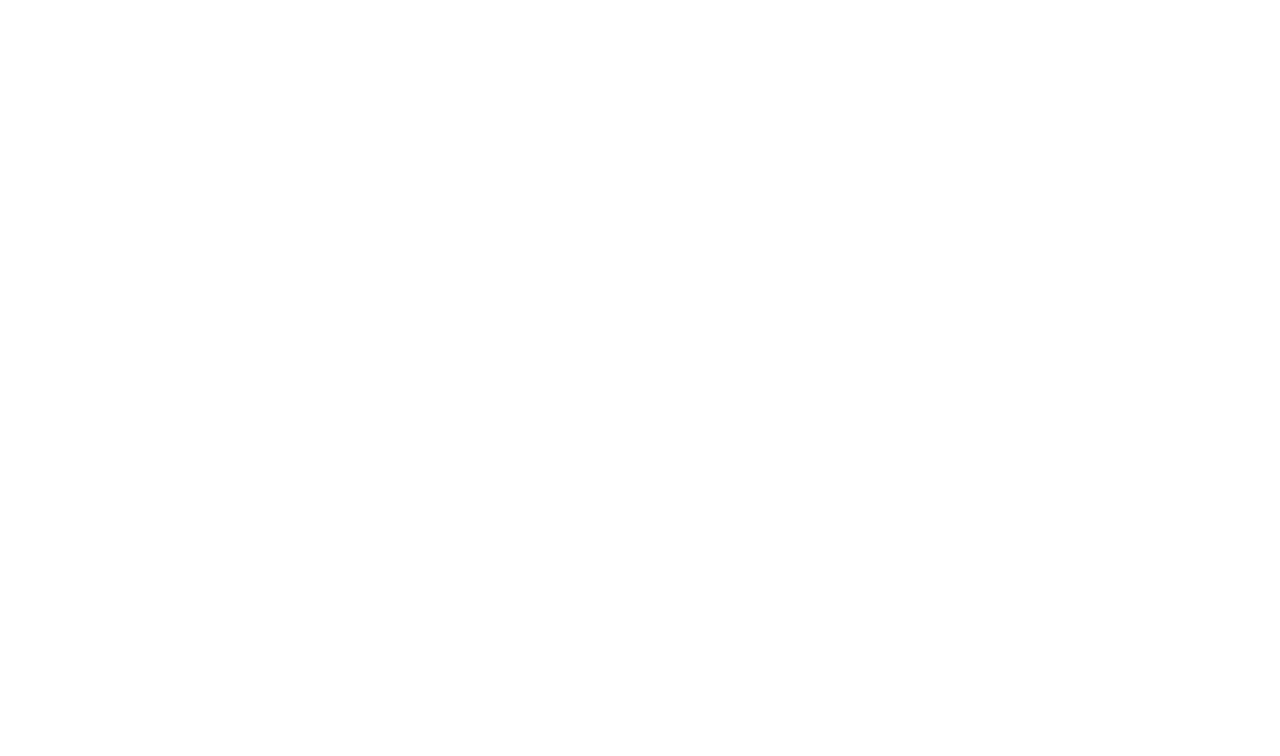
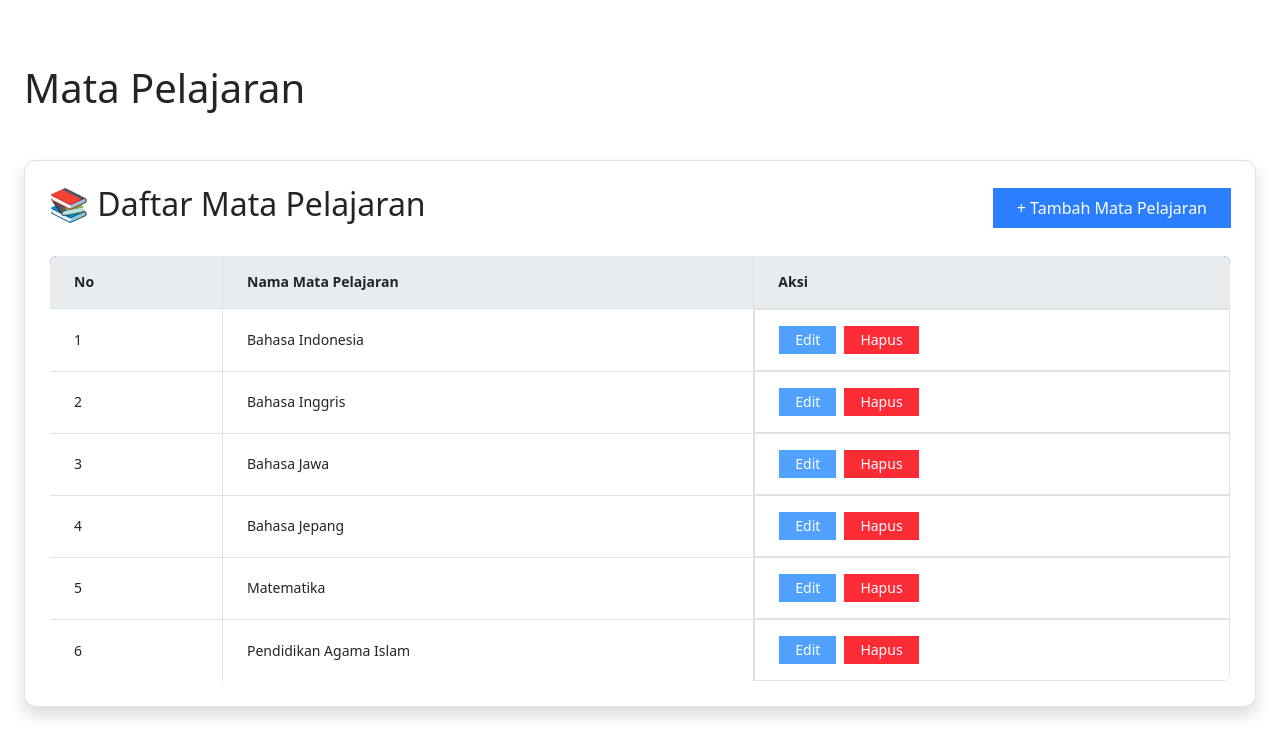
Before and after one commit to bintangskibidi/miniprojectfe, a React (Vite) app: page /dashboard/mapel in a window 1280 px wide. Before the commit this address had no page. Shown: the top 756 px of the page. Built offline with nearby package versions, Linux system fonts and the light colour scheme.

Commit message:
new keter

```diff
--- a/src/App.jsx
+++ b/src/App.jsx
@@ -8,6 +8,7 @@
 import ManajemenSiswa from "./dashboard/manajemenSiswa/ManajemenSiswa";
 import ManajemenKeuangan from "./dashboard/manajemenKeuangan/ManajemenKeuangan";
 import ManajemenPerputakaan from "./dashboard/perpustakaanDigital/ManajemenPerpustkaan"
+import MataPelajaran from "./dashboard/manajemenGuru/MataPelajaran"
 import Layout from "./component/sideBar/Layout";
 import "./App.css";
 
@@ -18,6 +19,7 @@
         <Route path="/" element={<LandingPage />} />
         <Route path="/login" element={<Login />} />
         <Route path="/dashboard" element={<Dashboard />} />
+        <Route path="/dashboard/mapel" element={<MataPelajaran />} />
 
 <Route path="/dashboard" element={<Layout />}>
   <Route path="siswa" element={<ManajemenSiswa />} />
--- a/src/component/sideBar/Sidebar.jsx
+++ b/src/component/sideBar/Sidebar.jsx
@@ -15,6 +15,12 @@
       {
         group: "Manajemen Guru",
         items: [{ title: "Data Guru", path: "/dashboard/guru" }],
+      },
+    ],
+    mapel: [
+      {
+        group: "Mata Pelajaran",
+        items: [{ title: "Data mapel", path: "/dashboard/mapel" }],
       },
     ],
     keuangan: [
@@ -36,6 +42,7 @@
           { title: "Dashboard", path: "/dashboard" },
           { title: "Siswa", path: "/dashboard/siswa" },
           { title: "Guru", path: "/dashboard/guru" },
+          { title: "Mapel", path: "/dashboard/mapel" },
           { title: "Keuangan", path: "/dashboard/keuangan" },
           { title: "Perpustakaan", path: "/dashboard/perpustakaan" },
         ],
--- a/src/dashboard/Dashboard.jsx
+++ b/src/dashboard/Dashboard.jsx
@@ -77,7 +77,7 @@
   return (
     <div className="min-h-screen flex flex-col font-sans">
       {/* HEADER */}
-      <div className="flex justify-between items-center px-6 py-6 bg-gradient-to-r from-orange-700 to-indigo-600 shadow-md fixed top-0 left-0 w-full z-50">
+      <div className="flex justify-between items-center px-6 py-2 bg-gradient-to-r from-orange-700 to-indigo-600 shadow-md fixed top-0 left-0 w-full z-50">
         <div className="flex items-center gap-3 text-white">
           <img
             src={Aduca}
@@ -93,7 +93,7 @@
 
       {/* CONTENT */}
       <main
-        className="flex-1 pt-28 pb-10"
+        className="flex-1 pt-28 pb-10 my-10"
         style={{
           backgroundColor: "#f8fafc",
           backgroundImage:
--- a/src/dashboard/manajemenGuru/ManajemenGuru.jsx
+++ b/src/dashboard/manajemenGuru/ManajemenGuru.jsx
@@ -103,7 +103,60 @@
 
         <Bar data={data} options={options} />
       </div>
+      <div className="bg-white rounded-xl shadow p-6 border border-gray-100">
+        <div className="bg-white rounded-xl shadow p-6 border border-gray-100">
+        <h2 className="font-semibold text-gray-700 mb-4">
+          📅 Jadwal Mingguan
+        </h2>
+        <div className="card-body p-0">
+          <div className="table-responsive ">
+            <table className="table table-bordered mb-0 table-hover">
+              <thead className="table-light">
+                <tr className="bg-blue-200">
+                  <th>Hari</th>
+                  <th>Jam</th>
+                  <th>Mapel</th>
+                  <th>Guru</th>
+                  <th>Kelas</th>
+                </tr>
+              </thead>
+              <tbody>
+                <tr>
+                  <td>Senin</td>
+                  <td>06:00-10:00</td>
+                  <td>Bahasa Indonesia</td>
+                  <td>Sakti Wicaksono</td>
+                  <td>X TKJ</td>
+                </tr>
+                <tr>
+                  <td>Senin</td>
+                  <td>06:00-10:00</td>
+                  <td>Bahasa Indonesia</td>
+                  <td>Sakti Wicaksono</td>
+                  <td>X TKJ</td>
+                </tr>
+                <tr>
+                  <td>Senin</td>
+                  <td>06:00-10:00</td>
+                  <td>Bahasa Indonesia</td>
+                  <td>Sakti Wicaksono</td>
+                  <td>X TKJ</td>
+                </tr>
+                <tr>
+                  <td>Senin</td>
+                  <td>06:00-10:00</td>
+                  <td>Bahasa Indonesia</td>
+                  <td>Sakti Wicaksono</td>
+                  <td>X TKJ</td>
+                </tr>
+              </tbody>
+            </table>
+          </div>
+        </div>
+        </div>
+      </div>
     </div>
+
   );
 };
 
--- /dev/null
+++ b/src/dashboard/manajemenGuru/MataPelajaran.jsx
@@ -0,0 +1,138 @@
+import React, { useState } from "react";
+import Swal from "sweetalert2";
+
+const MataPelajaran = () => {
+  const [data, setData] = useState([
+    "Bahasa Indonesia",
+    "Bahasa Inggris",
+    "Bahasa Jawa",
+    "Bahasa Jepang",
+    "Matematika",
+    "Pendidikan Agama Islam",
+  ]);
+
+  // 🔹 Tambah Data
+  const handleTambah = async () => {
+    const { value: nama } = await Swal.fire({
+      title: "Tambah Mata Pelajaran",
+      input: "text",
+      inputLabel: "Nama Mata Pelajaran",
+      inputPlaceholder: "Masukkan nama...",
+      showCancelButton: true,
+      confirmButtonText: "Tambah",
+      cancelButtonText: "Batal",
+    });
+
+    if (nama) {
+      setData([...data, nama]);
+
+      Swal.fire({
+        icon: "success",
+        title: "Berhasil!",
+        text: "Data berhasil ditambahkan",
+        timer: 1500,
+        showConfirmButton: false,
+      });
+    }
+  };
+
+  // 🔹 Hapus Data
+  const handleHapus = (index) => {
+    Swal.fire({
+      title: "Yakin mau hapus data?",
+      text: "Data tidak bisa dikembalikan!",
+      icon: "warning",
+      showCancelButton: true,
+      confirmButtonColor: "#d33",
+      cancelButtonColor: "#3085d6",
+      confirmButtonText: "Ya, hapus!",
+      cancelButtonText: "Batal",
+    }).then((result) => {
+      if (result.isConfirmed) {
+        const newData = data.filter((_, i) => i !== index);
+        setData(newData);
+
+        Swal.fire({
+          icon: "success",
+          title: "Terhapus!",
+          text: "Data berhasil dihapus",
+          timer: 1500,
+          showConfirmButton: false,
+        });
+      }
+    });
+  };
+
+  return (
+    <div className="p-6">
+      <h1 className="text-2xl font-bold mb-6 py-10">
+        Mata Pelajaran
+      </h1>
+
+      <div className="bg-white rounded-xl shadow border border-blue-900 p-6">
+        <div className="flex justify-between items-center mb-4">
+          <h2 className="font-bold text-gray-700">
+            📚 Daftar Mata Pelajaran
+          </h2>
+
+          <button
+            onClick={handleTambah}
+            className="bg-blue-500 hover:bg-blue-900 text-white px-4 py-2 rounded-lg text-sm"
+          >
+            + Tambah Mata Pelajaran
+          </button>
+        </div>
+
+        <div className="overflow-x-auto">
+          <table className="min-w-full border border-blue-900 rounded-lg overflow-hidden">
+            <thead>
+              <tr className="bg-blue-900 ">
+                <th className="px-4 py-3 text-left text-sm font-bold border border-blue-900">
+                  No
+                </th>
+                <th className="px-4 py-3 text-left text-sm font-bold border border-blue-900">
+                  Nama Mata Pelajaran
+                </th>
+                <th className="px-4 py-3 text-left text-sm font-bold border border-blue-900">
+                  Aksi
+                </th>
+              </tr>
+            </thead>
+
+            <tbody>
+              {data.map((item, index) => (
+                <tr
+                  key={index}
+                  className="hover:bg-blue-50 transition"
+                >
+                  <td className="px-4 py-3 text-sm border border-blue-900">
+                    {index + 1}
+                  </td>
+
+                  <td className="px-4 py-3 text-sm border border-blue-900">
+                    {item}
+                  </td>
+
+                  <td className="px-4 py-3 text-sm border border-blue-900 flex gap-2">
+                    <button className="bg-blue-400 hover:bg-blue-500 text-white px-3 py-1 rounded-lg text-xs">
+                      Edit
+                    </button>
+
+                    <button
+                      onClick={() => handleHapus(index)}
+                      className="bg-red-500 hover:bg-red-600 text-white px-3 py-1 rounded-md text-xs"
+                    >
+                      Hapus
+                    </button>
+                  </td>
+                </tr>
+              ))}
+            </tbody>
+          </table>
+        </div>
+      </div>
+    </div>
+  );
+};
+
+export default MataPelajaran;
```
Also changed, not shown: src/assets/e2c7fc9c0799b7ddbd74903db8ec6ea6_1973806089723328235.png (added), 1 other file (tests, documents, lock files or other folders).
